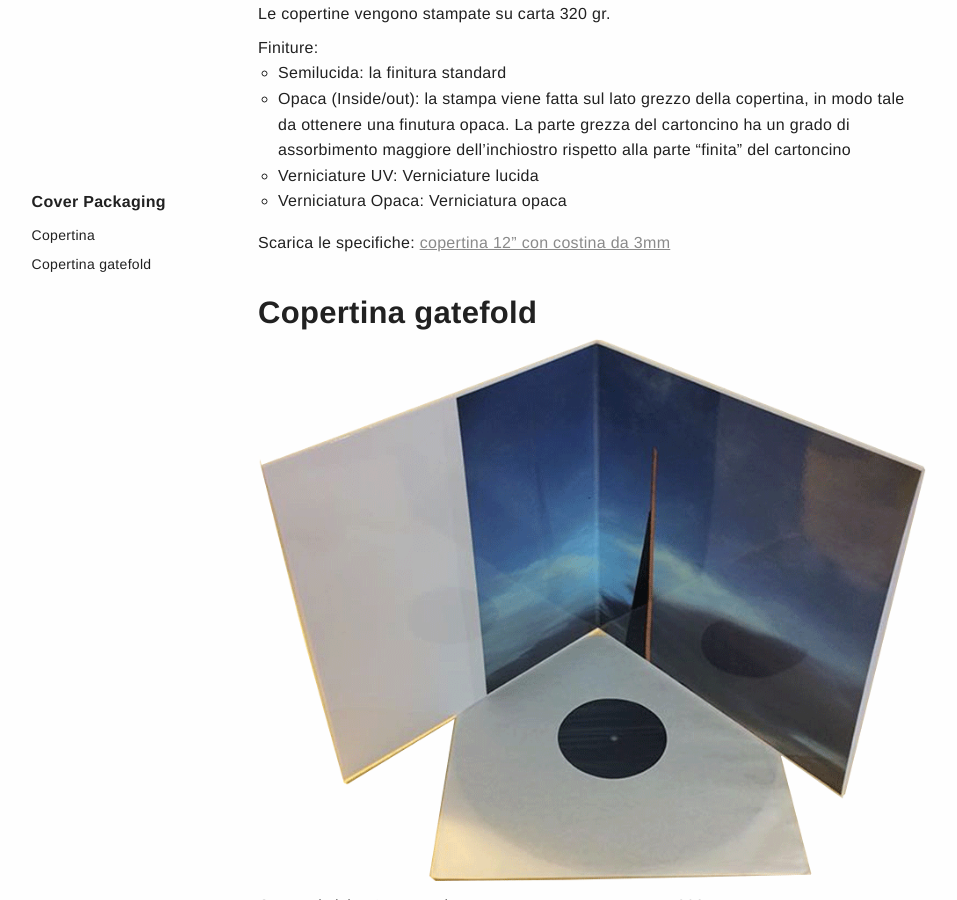
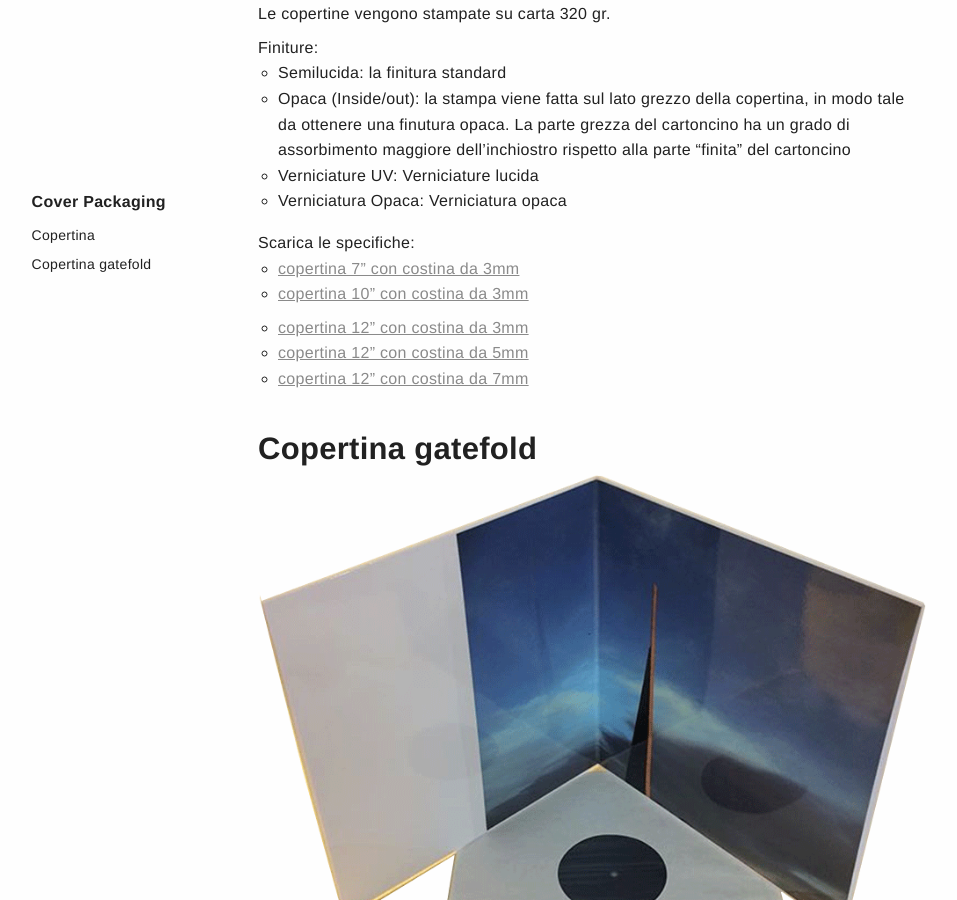
Before and after one commit to Vinilificio/Vinilificio.github.io, a Jekyll site: the page built from _pages/cover_packaging.md, in a window 1280 px wide and 900 px high, scrolled down 1084 px. Shown: the whole window, without its empty margins (48-1005 px from the left). Built offline with Jekyll 4.4.1, drawn with Linux system fonts in a browser that asks for light colours.

Commit message:
Update cover_packaging.md

```diff
--- a/_pages/cover_packaging.md
+++ b/_pages/cover_packaging.md
@@ -29,7 +29,14 @@ Finiture:
 * Verniciatura Opaca: Verniciatura opaca
 
 Scarica le specifiche:
-<a href="https://dl.dropboxusercontent.com/u/6988499/TEMPLATES/Specs%20RAND/12inch_cover_1lp_3mm.pdf" target="_blank">copertina 12" con costina da 3mm</a>
+* <a href="https://dl.dropboxusercontent.com/u/6988499/TEMPLATES/Specs%20RAND/7inch_cover.pdf" target="_blank">copertina 7" con costina da 3mm</a>
+* <a href="https://www.dropbox.com/home/public/TEMPLATES/Specs%20RAND?preview=12inch_cover_1lp_3mm.pdf" target="_blank">copertina 10" con costina da 3mm</a>
+
+* <a href="https://dl.dropboxusercontent.com/u/6988499/TEMPLATES/Specs%20RAND/12inch_cover_1lp_3mm.pdf" target="_blank">copertina 12" con costina da 3mm</a>
+* <a href="https://dl.dropboxusercontent.com/u/6988499/TEMPLATES/Specs%20RAND/12inch_cover_2lp_5mm.pdf" target="_blank">copertina 12" con costina da 5mm</a>
+* <a href="https://dl.dropboxusercontent.com/u/6988499/TEMPLATES/Specs%20RAND/12inch_cover_3lp_7mm.pdf" target="_blank">copertina 12" con costina da 7mm</a>
+
+
 
 ### Copertina gatefold
 
```
